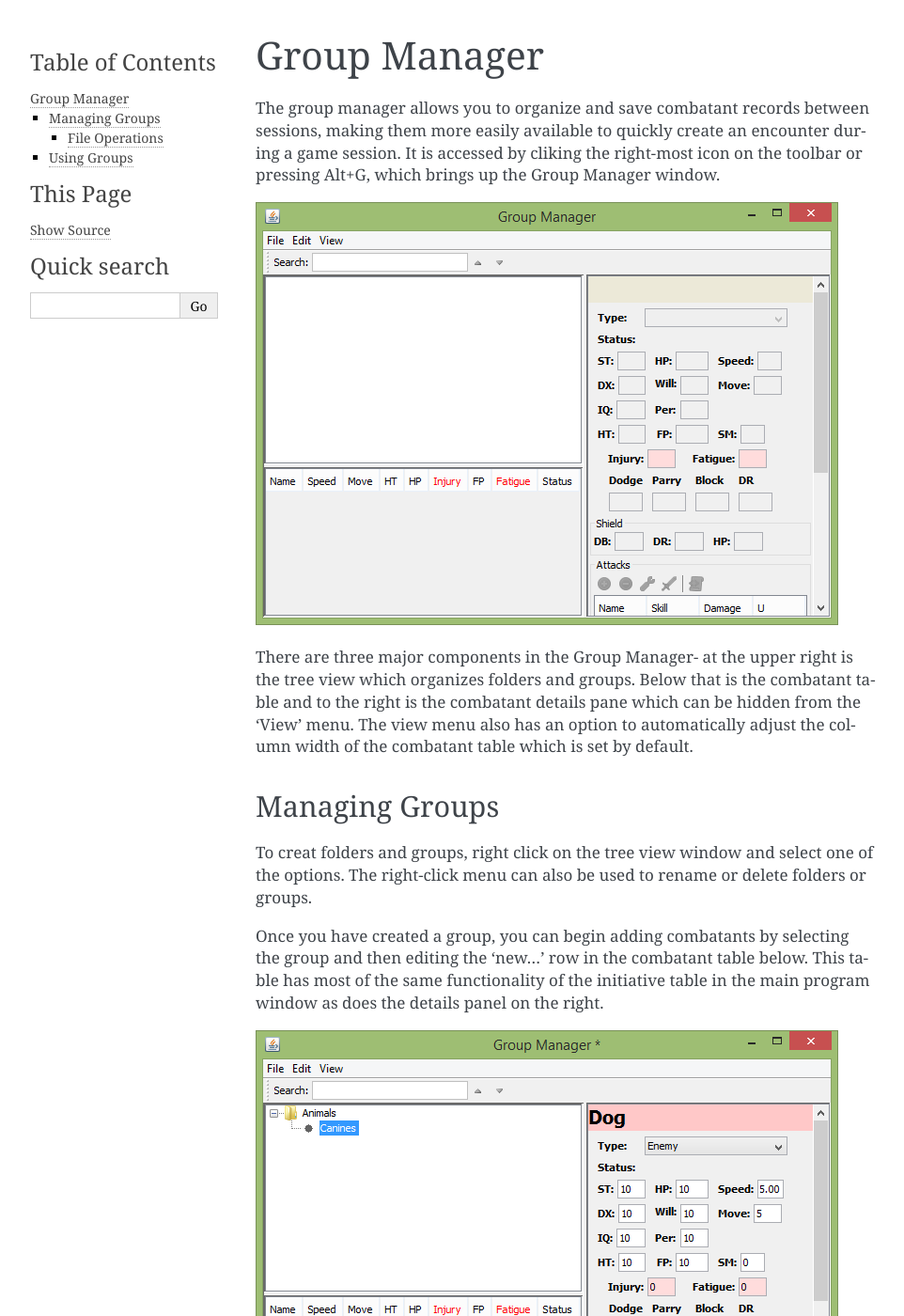
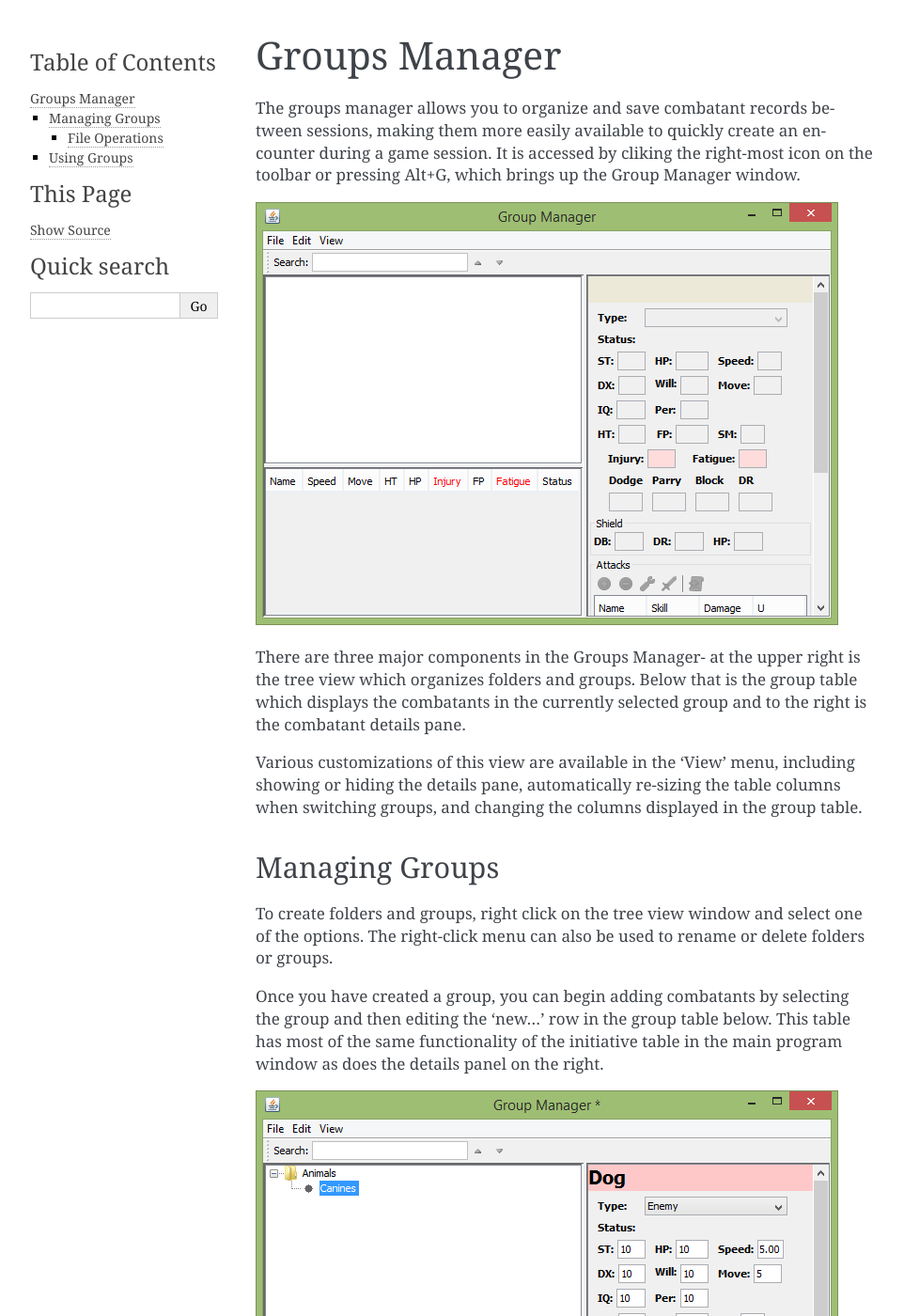
Before and after one commit to gtalus/GURPSInitTool, a Sphinx documentation site: the page built from docs/group_manager.rst, in a window 1280 px wide and 1400 px high. Shown: the whole window at 94% size, without its empty margins (148-1110 px from the left). Built offline with Sphinx 7.4.7, drawn with Linux system fonts in a browser that asks for light colours; pages that are not in the unit, such as notebooks, are missing from menus; some of the changed text lies outside the part shown.

Commit message:
Documentation for recent changes

```diff
--- a/docs/group_manager.rst
+++ b/docs/group_manager.rst
@@ -1,17 +1,19 @@
-Group Manager
-=============
+Groups Manager
+==============
 
-The group manager allows you to organize and save combatant records between sessions, making them more easily available to quickly create an encounter during a game session. It is accessed by cliking the right-most icon on the toolbar or pressing Alt+G, which brings up the Group Manager window.
+The groups manager allows you to organize and save combatant records between sessions, making them more easily available to quickly create an encounter during a game session. It is accessed by cliking the right-most icon on the toolbar or pressing Alt+G, which brings up the Group Manager window.
 
 .. image:: _static/10_group_manager.png
 
-There are three major components in the Group Manager- at the upper right is the tree view which organizes folders and groups. Below that is the combatant table and to the right is the combatant details pane which can be hidden from the 'View' menu. The view menu also has an option to automatically adjust the column width of the combatant table which is set by default.
+There are three major components in the Groups Manager- at the upper right is the tree view which organizes folders and groups. Below that is the group table which displays the combatants in the currently selected group and to the right is the combatant details pane.
+
+Various customizations of this view are available in the 'View' menu, including showing or hiding the details pane, automatically re-sizing the table columns when switching groups, and changing the columns displayed in the group table.
 
 Managing Groups
 ---------------
-To creat folders and groups, right click on the tree view window and select one of the options. The right-click menu can also be used to rename or delete folders or groups.
+To create folders and groups, right click on the tree view window and select one of the options. The right-click menu can also be used to rename or delete folders or groups.
 
-Once you have created a group, you can begin adding combatants by selecting the group and then editing the 'new...' row in the combatant table below. This table has most of the same functionality of the initiative table in the main program window as does the details panel on the right.
+Once you have created a group, you can begin adding combatants by selecting the group and then editing the 'new...' row in the group table below. This table has most of the same functionality of the initiative table in the main program window as does the details panel on the right.
 
 .. image:: _static/11_new_group.png
 
@@ -32,6 +34,6 @@ The 'File' menu allows you to save or open group manager records, which by defau
 Using Groups
 ------------
 
-Adding combatants from the Group Manager to the initiative table is done by dragging and dropping. There are two options: first, you can drag an entire group from the tree view to the initiative table. Second, you can select rows from the combatant table in the group manager and drag them across to the initiative table. You can also do this in reverse, for example if you want to save an un-finished encounter for next session.
+Adding combatants from the Group Manager to the initiative table is done by dragging and dropping. There are two options: first, you can drag an entire group from the tree view to the initiative table. Second, you can select rows from the group table in the group manager and drag them across to the initiative table. You can also do this in reverse, for example if you want to save an un-finished encounter for next session.
 
 .. image:: _static/13_initiative_copy.png
--- a/docs/index.rst
+++ b/docs/index.rst
@@ -33,6 +33,7 @@ In addition to combat tracking, the program provides a Group Manager which can k
    :caption: Additional Information
 
    usage_model
+   column_customization
    screenshots
    changelog
    tips_tricks
```
Also changed, not shown: docs/column_customization.rst (added, +18 -0 lines), docs/combatant_edit.rst (+9 -0 lines), docs/screenshots.rst (+8 -0 lines), docs/_static/32_strength_tables.png (added), docs/_static/40_column_customizer.png (added), docs/_static/41_customized_columns.png (added).
